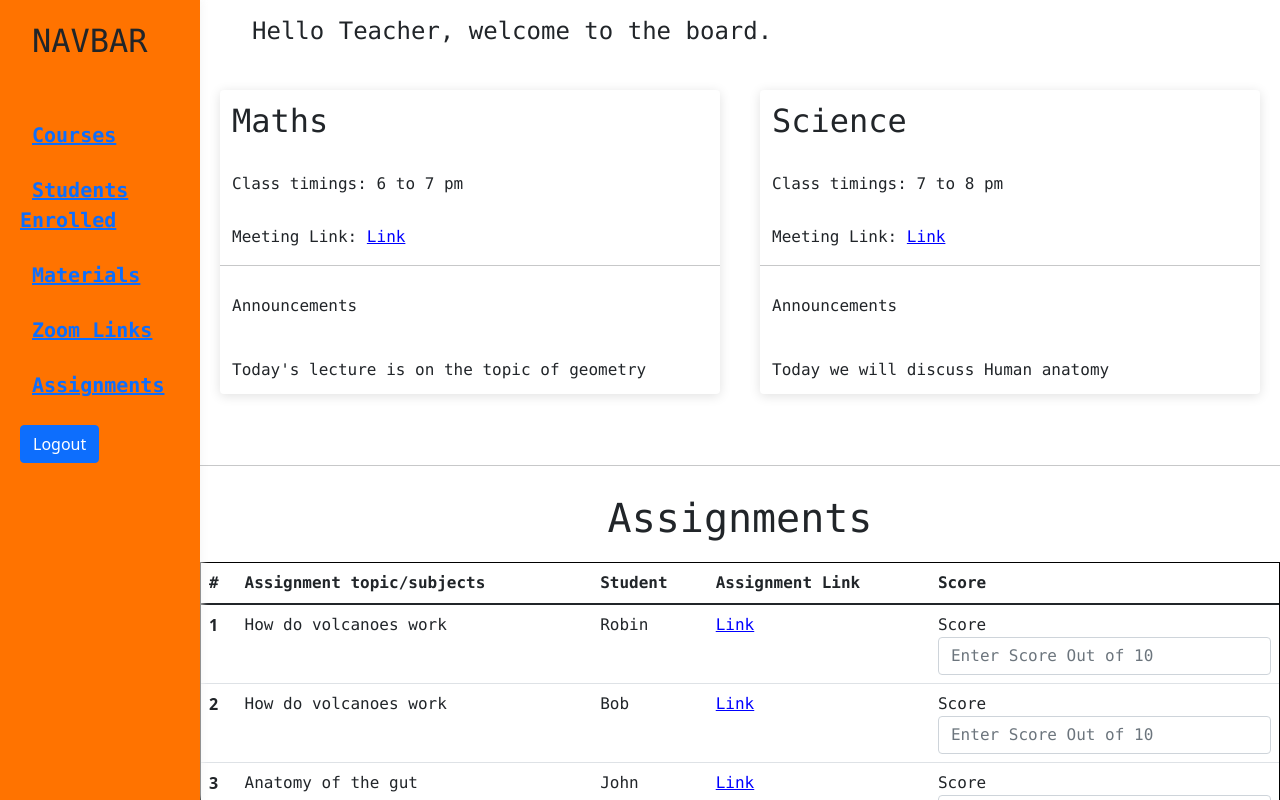
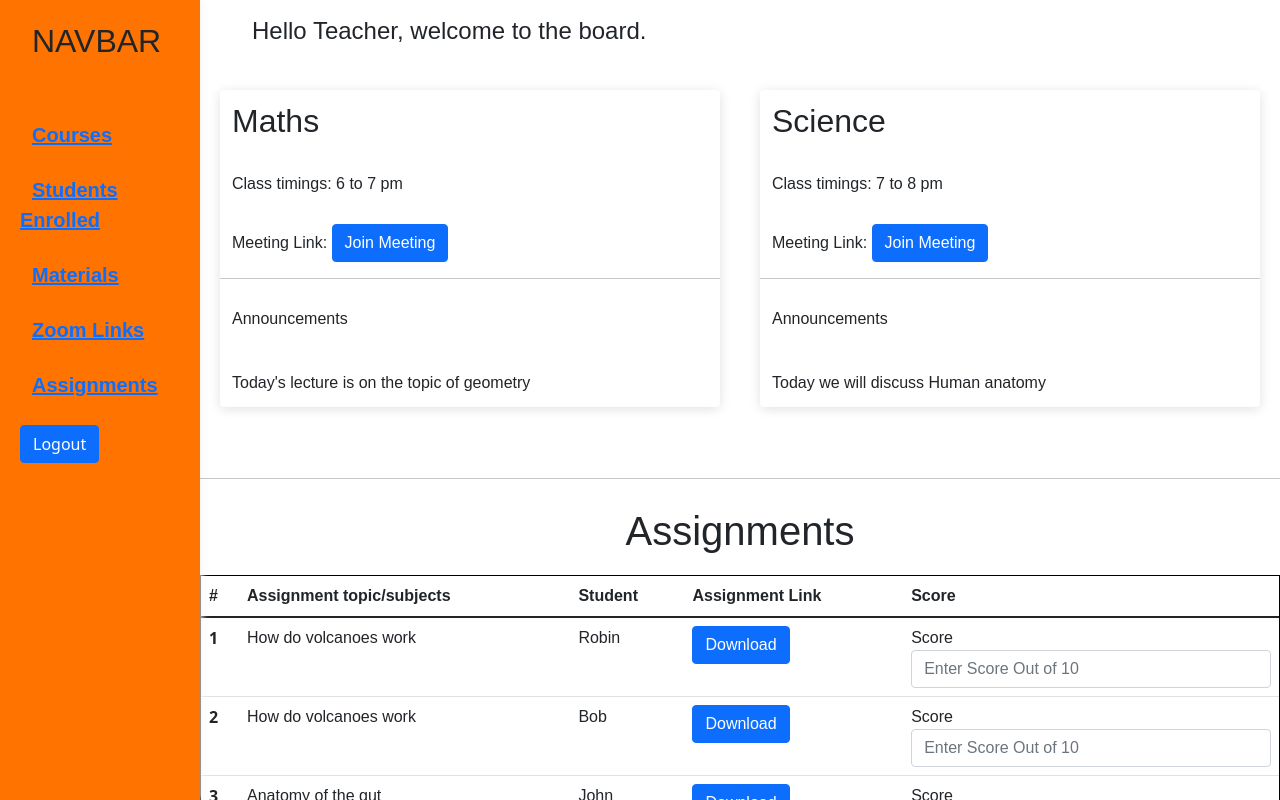
Before and after one commit to Jaydeep-P/E-Learning-Platform, a Next.js app in the folder frontend/: page /teacher/1 in a window 1280 px wide. Built offline with nearby package versions, Linux system fonts and the light colour scheme.

Commit message:
Added pretty buttons for download action

```diff
--- a/frontend/components/studentcomponents/SContent.js
+++ b/frontend/components/studentcomponents/SContent.js
@@ -100,7 +100,7 @@ function SContent() {
                             <div className={styles.categories}>
                                 <h2>{course.coursename}</h2>
                                 <p>Timings: {course.timings}</p>
-                                <span>Meeting Link: <span><a href={course.zoomlink} className={styles.links}>Link</a></span></span>
+                                <span className= "code">Meeting Link: <span><a href={course.zoomlink} className={styles.links}><button type="button" className="btn btn-primary">Join</button></a></span></span>
                                 <hr/>
                                 <p>Course Progress</p>
                                 <div className="progress" style={{backgroundColor: "white"}}>
--- a/frontend/components/teachercomponents/TContent.js
+++ b/frontend/components/teachercomponents/TContent.js
@@ -84,7 +84,7 @@ function TContent() {
                             <div className="job-listing">
                                 <h2 className= "code">{course.coursename}</h2>
                                 <p className= "code">Class timings: {course.timings}</p>
-                                <span className= "code">Meeting Link: <span><a href={course.zoomlink} className={styles.links}>Link</a></span></span>
+                                <span className= "code">Meeting Link: <span><a href={course.zoomlink} className={styles.links}><button type="button" className="btn btn-primary">Join Meeting</button></a></span></span>
                                 <hr/>
                                 <p className= "code">Announcements</p>
                                 <p className= "code">{course.announcements}</p>
@@ -117,7 +117,8 @@ function TContent() {
                                 <th scope="row">{i+1}</th>
                                 <td className= "code">{  details.topic.charAt(0).toUpperCase() + details.topic.slice(1)}</td>
                                 <td className= "code">{  details.name.charAt(0).toUpperCase() + details.name.slice(1)}</td>
-                                <td className= "code"><a href={details.link} download className={styles.links}>Link</a></td>
+                                <td className= "code"><a href={details.link} download className={styles.links}>
+                                <button type="button" className="btn btn-primary">Download</button></a></td>
                                 <td className= "code"><div className="form-group">
                                     <label for="exampleInputEmail1">Score</label>
                                     <input type="Score" className="form-control" id="exampleInputScore1" aria-describedby="ScoreHelp" placeholder="Enter Score Out of 10" />
--- a/frontend/components/teachercomponents/TLeftNavbar.js
+++ b/frontend/components/teachercomponents/TLeftNavbar.js
@@ -21,10 +21,10 @@ function TLeftNavbar() {
 						<a href = "#" className= "code">Materials</a>
 					</li>
 					<li>
-					<a href = "#" className= "code"> Zoom Links</a>
+					<a href = "#" className= "code">Zoom Links</a>
 					</li>
                     <li>
-					<a href = "#" className= "code"> Assignments</a>
+					<a href = "#" className= "code">Assignments</a>
 					</li>
 					<li>
 					<button  type="button" className="btn btn-primary" onClick={async ()=>{
--- a/frontend/styles/Tleftnavbar.module.css
+++ b/frontend/styles/Tleftnavbar.module.css
@@ -201,3 +201,10 @@
 .links{
     color: blue;
 }
+
+
+.code{
+    display: flex;
+    cursor: pointer;
+
+}
--- a/frontend/styles/globals.css
+++ b/frontend/styles/globals.css
@@ -10,7 +10,7 @@ body {
 }
 .code {
   padding: 0.75rem;
-  font-family: Menlo, Monaco, Lucida Console, Liberation Mono, DejaVu Sans Mono,
+  font-family: Arial, Helvetica, sans-serif,Menlo, Monaco, Lucida Console, Liberation Mono, DejaVu Sans Mono,
     Bitstream Vera Sans Mono, Courier New, monospace;
 }
 .input1{
```
